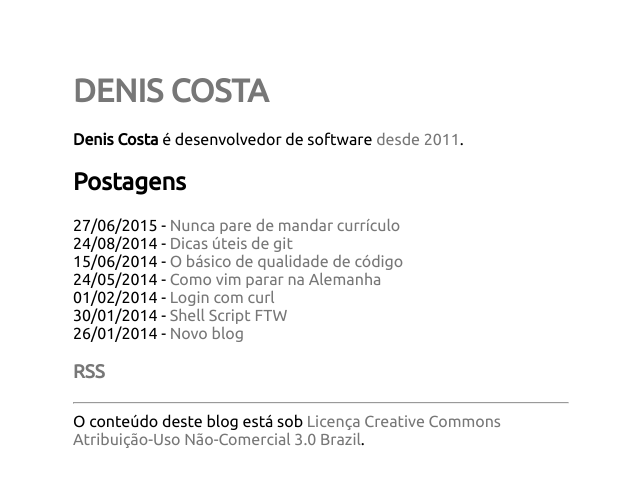
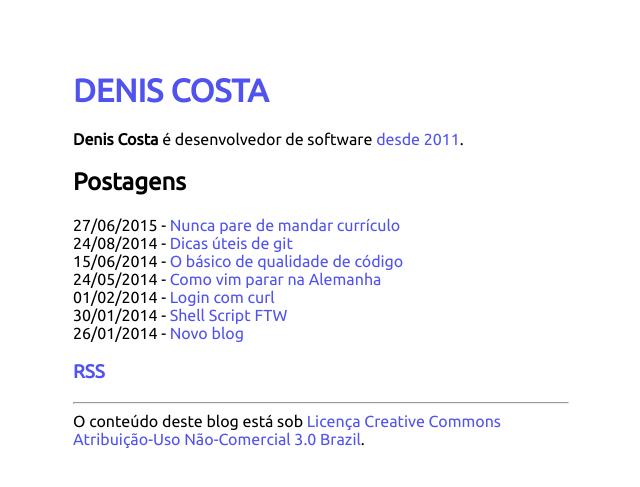
Before and after one commit to deniscostadsc/deniscostadsc.github.io, a Jekyll site: the page built from index.html, in a window 1280 px wide. Shown: the top 487 px of the page, without its empty margins (319-959 px from the left). Built offline with Jekyll 4.4.1, drawn with Linux system fonts in a browser that asks for light colours; Markdown is read by kramdown in place of the engine named in the settings.

Commit message:
Fix link color

```diff
--- a/_layouts/default.html
+++ b/_layouts/default.html
@@ -42,7 +42,7 @@
 
             a {
                 text-decoration: none;
-                color: #777;
+                color: #5153ee;
             }
 
             blockquote {
```
